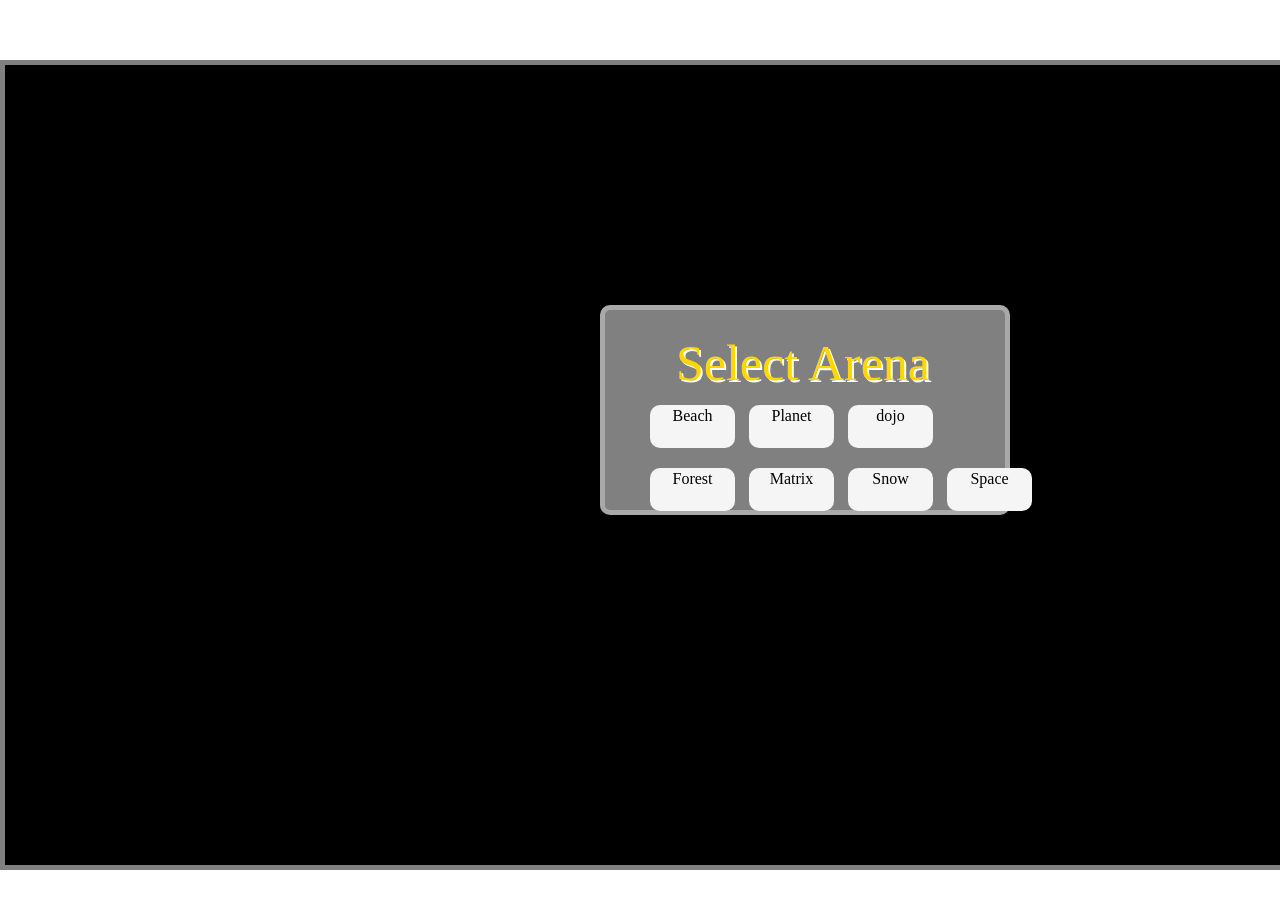
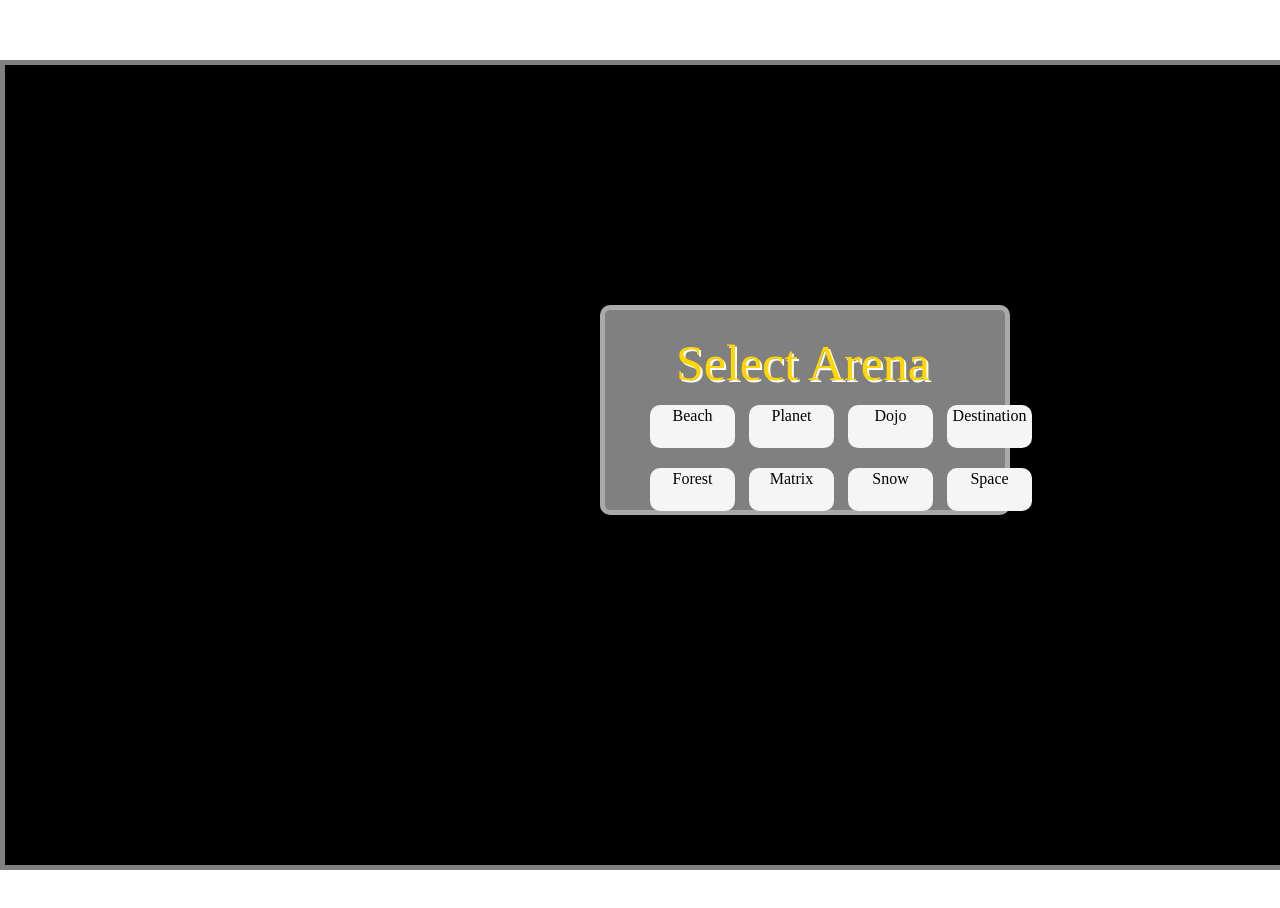
Before and after one commit to codejoy-wins/Space-Arena, a plain HTML site: page index.html in a window 1280 px wide. Shown: the top 908 px of the page. Drawn offline with nearby package versions, Linux system fonts and the light colour scheme.

Commit message:
supersmash

```diff
--- a/index.html
+++ b/index.html
@@ -4,7 +4,7 @@
     <meta charset="UTF-8">
     <meta name="viewport" content="width=device-width, initial-scale=1.0">
     <meta http-equiv="X-UA-Compatible" content="ie=edge">
-    <title>Document</title>
+    <title>Battle Arena</title>
     <link rel="stylesheet" href="resetter.css">
     <link rel="stylesheet" href="arena.css">
     <script src="https://ajax.googleapis.com/ajax/libs/jquery/3.3.1/jquery.min.js"></script>
@@ -67,8 +67,8 @@
             <div id="top">
                     <div class="btn" data-imageref="beach.jpg">Beach</div>
                     <div class="btn" data-imageref="earth.jpg">Planet</div>
-                    <div class="btn" data-imageref="dojo.jpg">dojo</div>
-
+                    <div class="btn" data-imageref="dojo.jpg">Dojo</div>
+                    <div class="btn" data-imageref="finaldest.jpg">Destination</div>
             </div>
             <div id="bottom">
                     <div class="btn" data-imageref="forest.jpg">Forest</div>
```
Also changed, not shown: finaldest.jpg (added).
